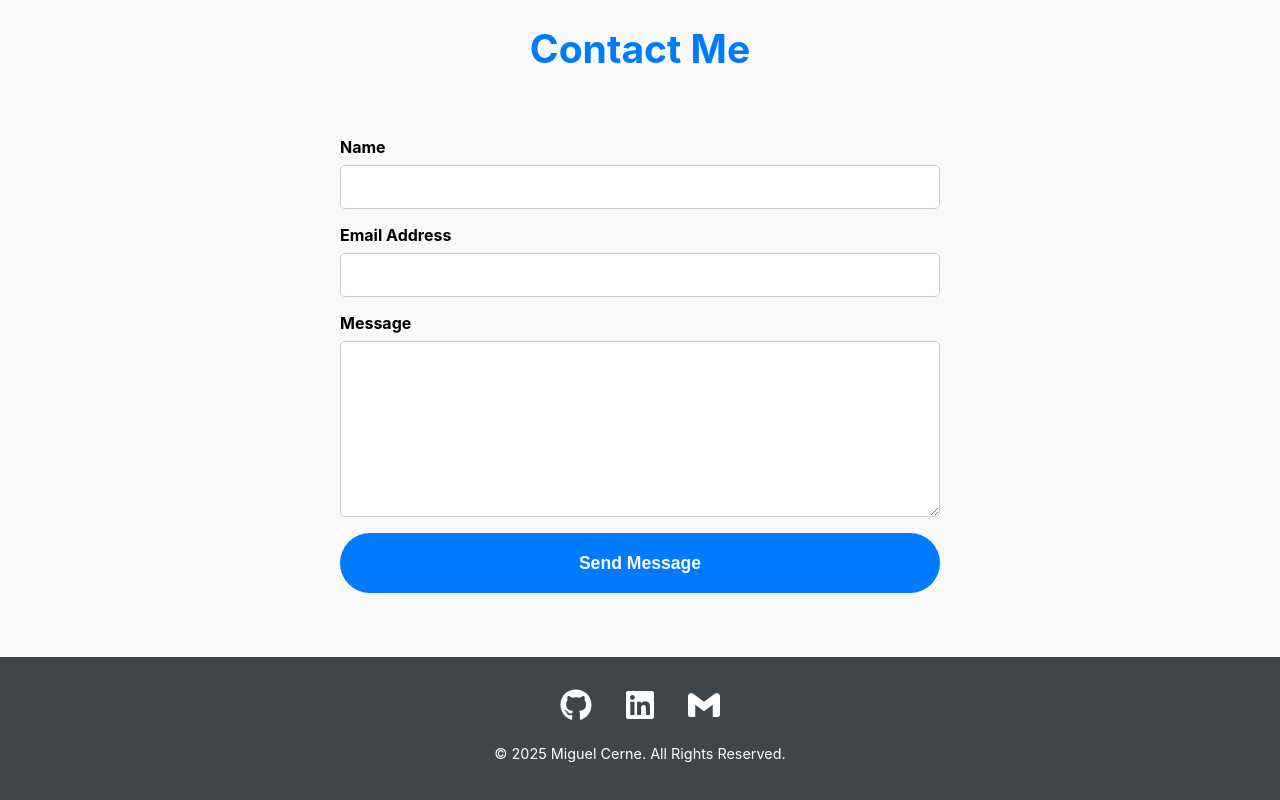
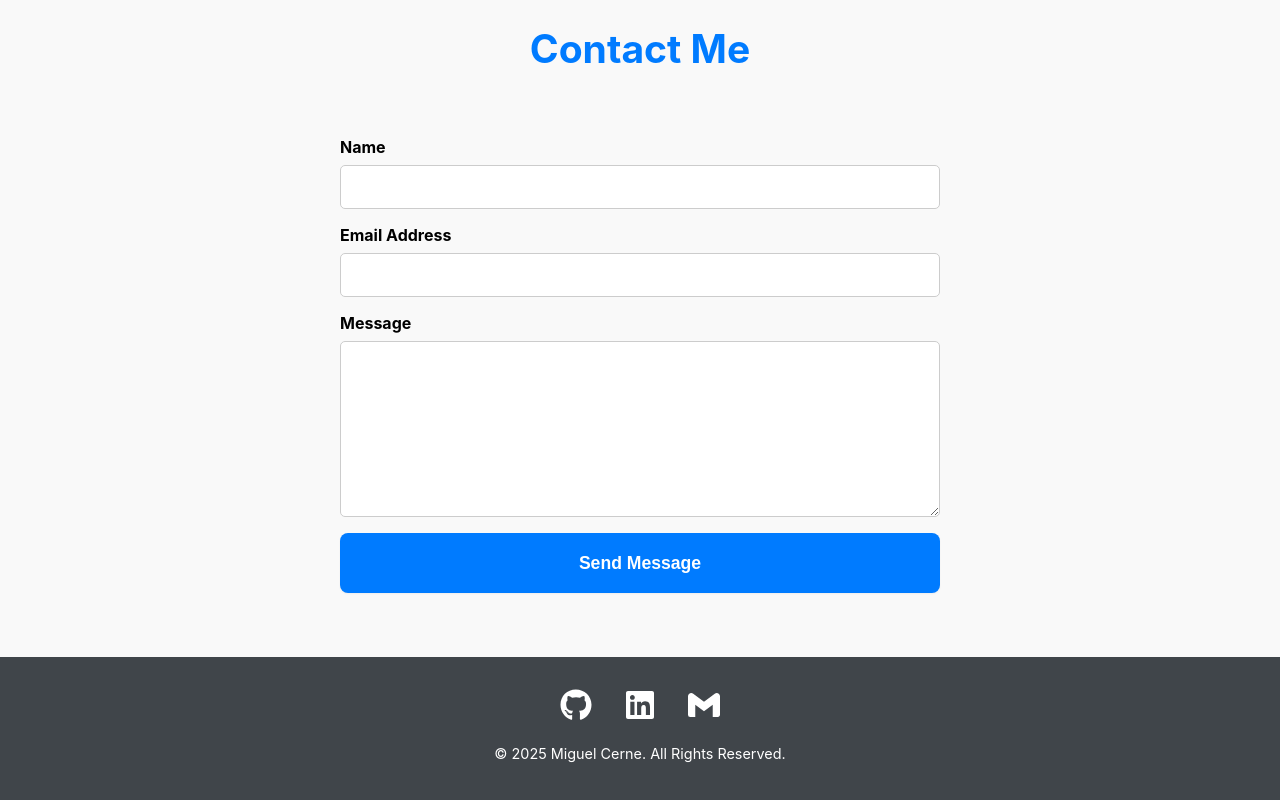
Before and after one commit to Cerne17/portfolio-fullstack, a React (Create React App) app in the folder frontend/: page / in a window 1280 px wide. Shown: the part 5238-6038 px from the top of the page. Built offline with nearby package versions, Linux system fonts and the light colour scheme; no server answers.

Commit message:
feat: updates the submit button

```diff
--- a/frontend/src/sections/ContactMe/ContactMe.module.css
+++ b/frontend/src/sections/ContactMe/ContactMe.module.css
@@ -32,9 +32,9 @@
   resize: vertical;
 }
 
-.form button {
+.submitButton {
   height: 60px;
-  border-radius: 30px;
+  border-radius: var(--border-radius-lg);
   padding: 0.75rem 1.5rem;
   background-color: var(--color-primary);
   color: var(--color-text-on-primary);
@@ -43,10 +43,13 @@
   font-weight: bold;
   cursor: pointer;
   transition: var(--transition-base);
+  box-shadow: var(--box-shadow-sm);
 }
 
-.form button:hover {
+.submitButton:hover {
   background-color: var(--color-primary-dark);
+  box-shadow: var(--box-shadow-md);
+  transform: translateY(-2px);
 }
 
 .validationError {
--- a/frontend/src/sections/ContactMe/ContactMe.tsx
+++ b/frontend/src/sections/ContactMe/ContactMe.tsx
@@ -41,7 +41,7 @@ const ContactForm: React.FC = () => {
           className={styles.validationError}
         />
 
-        <button type="submit" disabled={state.submitting}>
+        <button type="submit" disabled={state.submitting} className={styles.submitButton}>
           {state.submitting ? "Sending..." : "Send Message"}
         </button>
       </form>
```
